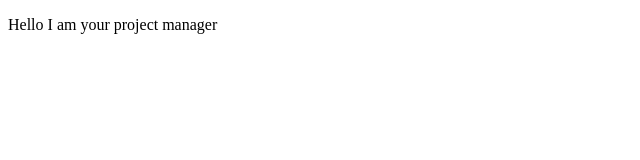
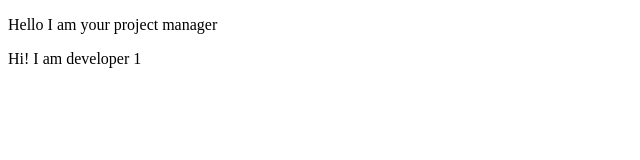
Before and after one commit to ShafiaChy/git-advanced, a plain HTML site: page index.html in a window 1280 px wide. Shown: the whole page, without its empty margins (0-640 px from the left). Drawn offline with Linux system fonts and the light colour scheme.

Commit message:
developerOne code added

```diff
--- a/index.html
+++ b/index.html
@@ -6,9 +6,11 @@
     <meta name="viewport" content="width=device-width, initial-scale=1.0" />
     <title>Document</title>
   </head>
-  <!-- git push --set-upstream origin developerOne -->
   <body>
     <!-- Developer Manager -->
     <p>Hello I am your project manager</p>
+    <p>Hi! I am developer 1</p>
   </body>
 </html>
+
+<!-- git push --set-upstream origin developerOne -->
```
